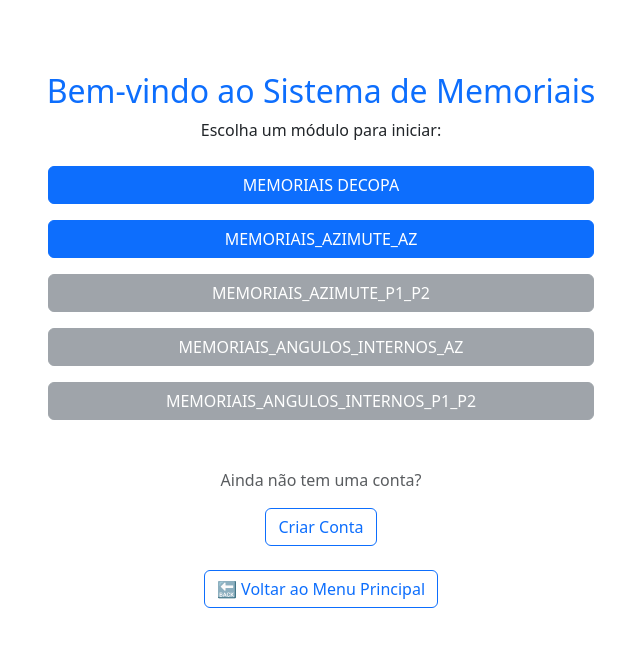
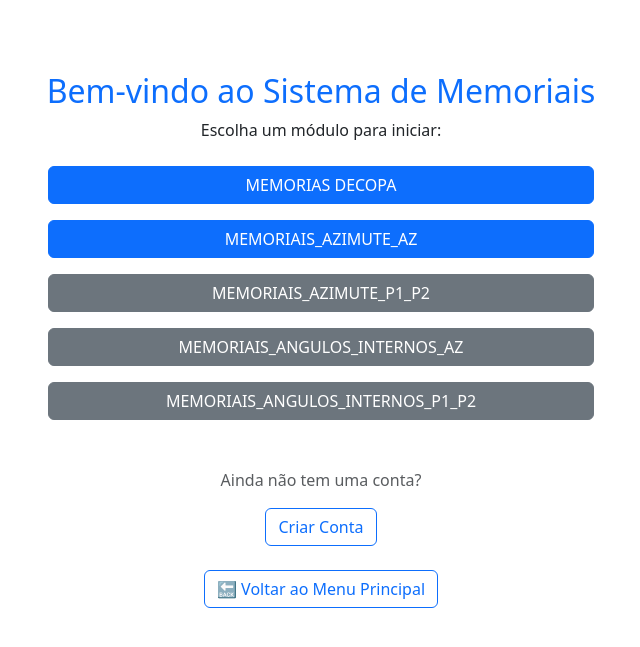
Before and after one commit to Paulo425/modulos-na-web, a Flask app: page / in a window 1280 px wide. Shown: the part 76-723 px from the top of the page, without its empty margins (319-959 px from the left). Run offline with Flask 3, Linux system fonts and the light colour scheme; the visitor is signed in with stand-in values (Sample User, id 1).

Commit message:
FINAL DO AZIMUTE_AZ

```diff
--- a/templates/index.html
+++ b/templates/index.html
@@ -9,13 +9,14 @@
 
     <div class="d-grid gap-3 col-6 mx-auto mt-4">
         <!-- Módulos implementados -->
-        <a href="{{ url_for('memoriais_descritivos') }}" class="btn btn-primary">MEMORIAIS DECOPA</a>
-        <a href="{{ url_for('gerar_memorial_azimute_az') }}" class="btn btn-primary">MEMORIAIS_AZIMUTE_AZ</a>
+        <a href="{{ url_for('memoriais_descritivos') }}" class="btn btn-primary">MEMORIAS DECOPA</a>
+        <a href="{{ url_for('memoriais_azimute_az') }}" class="btn btn-primary">MEMORIAIS_AZIMUTE_AZ</a>
 
         <!-- Módulos futuros -->
-        <a href="#" class="btn btn-secondary disabled">MEMORIAIS_AZIMUTE_P1_P2</a>
-        <a href="#" class="btn btn-secondary disabled">MEMORIAIS_ANGULOS_INTERNOS_AZ</a>
-        <a href="#" class="btn btn-secondary disabled">MEMORIAIS_ANGULOS_INTERNOS_P1_P2</a>
+        <a href="{{ url_for('memoriais_azimute_p1_p2') }}" class="btn btn-secondary">MEMORIAIS_AZIMUTE_P1_P2</a>
+        <a href="{{ url_for('memoriais_angulos_internos_az') }}" class="btn btn-secondary">MEMORIAIS_ANGULOS_INTERNOS_AZ</a>
+        <a href="{{ url_for('memoriais_angulos_internos_p1_p2') }}" class="btn btn-secondary">MEMORIAIS_ANGULOS_INTERNOS_P1_P2</a>
+
     </div>
 
     <div class="text-center mt-5">
```
